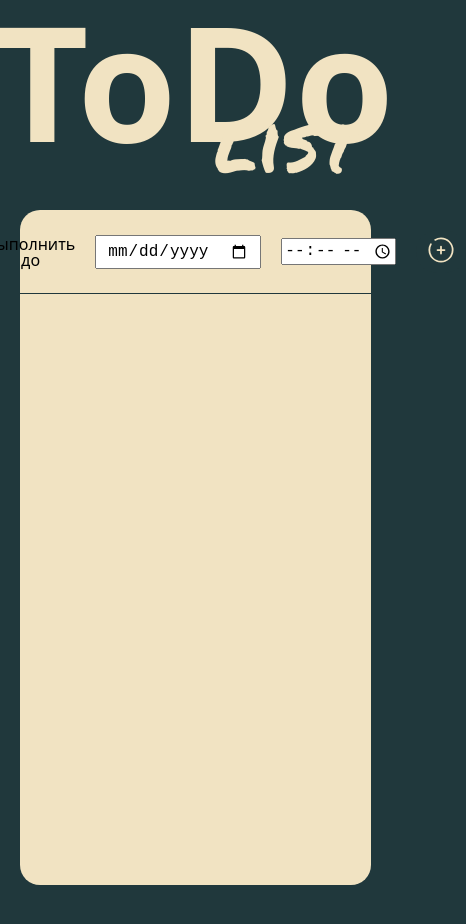
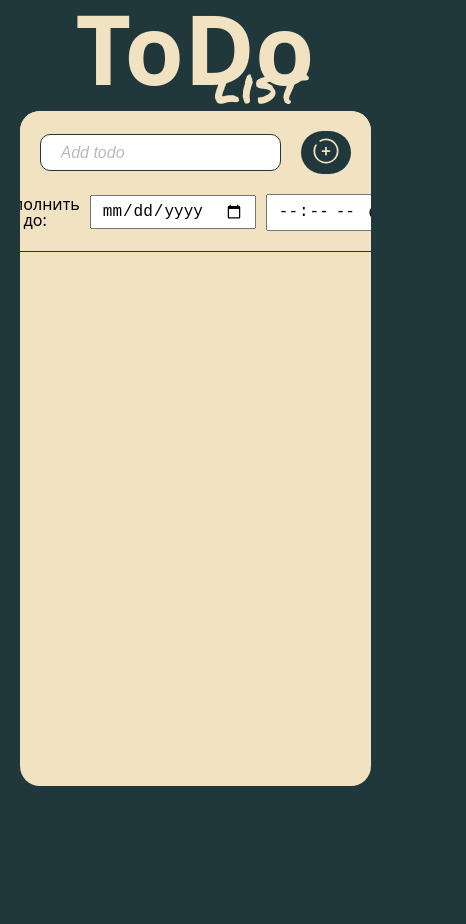
Before and after one commit to kirillxxn/TodoList, a React (Vite) app: page / in a window 390 px wide. Shown: the top 924 px of the page, 466 px wide, since content can reach past the window. After the commit the page ends 844 px from the top, so only its background shows below. Built offline with nearby package versions, Linux system fonts and the light colour scheme.

Commit message:
clean_code

```diff
--- a/package.json
+++ b/package.json
@@ -13,6 +13,7 @@
 	},
 	"homepage": "https://kirillxxn.github.io/TodoList",
 	"dependencies": {
+		"framer-motion": "^12.23.22",
 		"react": "^19.1.1",
 		"react-dom": "^19.1.1",
 		"react-hot-toast": "^2.6.0",
--- a/src/components/Todo/Todo.module.css
+++ b/src/components/Todo/Todo.module.css
@@ -37,11 +37,22 @@
 	align-items: center;
 	gap: 20px;
 	border-bottom: 1px solid #20383c;
+	position: sticky;
+	top: 0;
+	left: 0;
+	z-index: 999;
+	background-color: #f1e3c2;
+}
+.add__todo-input-btn {
+	display: flex;
+	width: 50%;
+	align-items: center;
+	gap: 20px;
 }
 .todo-input {
 	background-color: white;
 	border-radius: 10px;
-	width: 40%;
+	width: 100%;
 	height: 25px;
 	transition: all 0.3s ease-in-out;
 	border: 1px solid #20383c;
@@ -62,10 +73,17 @@
 .todo-input:focus-visible {
 	outline: none;
 }
+.add__todo_date-container {
+	display: flex;
+	align-items: center;
+	flex-direction: row;
+	gap: 10px;
+}
 .todo-input-date {
 	color: black;
 	padding: 5px 10px;
 }
+
 .todo-button {
 	background-color: #20383c;
 	border: none;
@@ -99,8 +117,9 @@
 	grid-column-gap: 0px;
 	grid-row-gap: 0px;
 	list-style-type: none;
-	overflow: scroll;
+	overflow: auto;
 	gap: 20px;
+	position: relative;
 	padding: 10px;
 }
 .todo__item {
@@ -108,6 +127,7 @@
 	border-radius: 20px;
 	transition: all 0.3s ease-in-out;
 	border: 1px #20383c solid;
+	min-height: 150px;
 }
 .uncompleted {
 	background-color: #e4e3df;
@@ -241,7 +261,30 @@
 }
 
 @media (max-width: 768px) {
+	.container {
+		gap: 15px;
+	}
+	.container-title {
+		font-size: 6rem;
+	}
+	.container-subtitle {
+		font-size: 3rem;
+		top: 60px;
+		right: 50px;
+	}
+	.todolist-add-todo {
+		display: flex;
+		flex-direction: column;
+		justify-content: center;
+		align-items: center;
+	}
 	.section-todolist {
 		width: 90%;
+		overflow-x: scroll;
+	}
+	.add__todo-input-btn {
+		width: 100%;
+		align-items: center;
+		gap: 20px;
 	}
 }
--- a/src/components/Todo/Todo.tsx
+++ b/src/components/Todo/Todo.tsx
@@ -5,38 +5,30 @@ import DeleteTodoIcon from '..//..//assets/icons/icon-delete-todo.svg'
 import DoneTodoIcon from '..//..//assets/icons/icon-done-todo.svg'
 import { useToDoStore } from '../../data/stores/useToDoStore'
 import { useRef, useState } from 'react'
-import { Flip, toast, type ToastTransition } from 'react-toastify'
+import { toast } from 'react-toastify'
 import Modal from '../Modal/Modal'
 import type { TModal } from '../Modal/TypeModal'
+import { toastConfig } from '../../utils/config/toast'
+import { formatDate, formatDateNoTime } from '../../utils/config/formatDate'
+
 const Todo = () => {
+	/* Рефы */
 	const modalRef = useRef<TModal>(null)
+
+	/* Store */
 	const { tasks, addTodo, removeTodo, toggleTodo } = useToDoStore()
+
+	/* Состояния */
 	const [inputValue, setInputValue] = useState('')
 	const [inputDateValue, setInputDateValue] = useState('')
 	const [inputTimeValue, setInputTimeValue] = useState('')
-	type TToast = {
-		autoClose: number
-		hideProgressBar: boolean
-		closeOnClick: boolean
-		pauseOnHover: boolean
-		draggable: boolean
-		progress: undefined
-		theme: string
-		transition: ToastTransition
-	}
-	const toastConfig: TToast = {
-		autoClose: 1000,
-		hideProgressBar: false,
-		closeOnClick: false,
-		pauseOnHover: false,
-		draggable: true,
-		progress: undefined,
-		theme: 'dark',
-		transition: Flip,
-	}
+
+	/* Функции Todo */
 	const handleAddTodo = () => {
 		if (inputValue.trim()) {
 			addTodo(inputValue, inputDateValue, inputTimeValue)
+			setInputDateValue('')
+			setInputTimeValue('')
 			setInputValue('')
 			toast.success('Добавлено', toastConfig)
 		}
@@ -50,28 +42,16 @@ const Todo = () => {
 			handleAddTodo()
 		}
 	}
-	const formatDate = (date: Date) => {
-		return new Date(date).toLocaleString('ru-RU', {
-			day: '2-digit',
-			month: '2-digit',
-			year: 'numeric',
-			hour: '2-digit',
-			minute: '2-digit',
-		})
-	}
-	const formatDateNoTime = (date: Date | string) => {
-		return new Date(date).toLocaleDateString('ru-RU', {
-			day: '2-digit',
-			month: '2-digit',
-			year: 'numeric',
-		})
-	}
+
+	/* Сортировка задач */
 	const sortTasks = tasks.sort((a, b) => {
 		if (a.completed === b.completed) {
 			return new Date(b.createdAt).getTime() - new Date(a.createdAt).getTime()
 		}
 		return a.completed ? 1 : -1
 	})
+
+	/* Контент */
 	return (
 		<>
 			<div className={styles['container']}>
@@ -79,6 +59,7 @@ const Todo = () => {
 				<h2 className={styles['container-subtitle']}>list</h2>
 				<section className={styles['section-todolist']}>
 					<div className={styles['todolist-add-todo']}>
+						<div className={styles['add__todo-input-btn']}>
 							<input
 								className={styles['todo-input']}
 								type='text'
@@ -87,7 +68,16 @@ const Todo = () => {
 								onChange={e => setInputValue(e.target.value)}
 								onKeyDown={handleEnterPress}
 							/>
-						<label htmlFor='date'>Выполнить до</label>
+							<button onClick={handleAddTodo} className={styles['todo-button']}>
+								<img
+									className={styles['todo-button-icon']}
+									src={AddTodoIcon}
+									alt='Иконка добавления задачи'
+								/>
+							</button>
+						</div>
+						<div className={styles['add__todo_date-container']}>
+							<label htmlFor='date'>Выполнить до:</label>
 							<input
 								className={styles['todo-input-date']}
 								type='date'
@@ -97,17 +87,12 @@ const Todo = () => {
 								onChange={e => setInputDateValue(e.target.value)}
 							/>
 							<input
+								className={styles['todo-input-date']}
 								type='time'
 								value={inputTimeValue}
 								onChange={e => setInputTimeValue(e.target.value)}
 							/>
-						<button onClick={handleAddTodo} className={styles['todo-button']}>
-							<img
-								className={styles['todo-button-icon']}
-								src={AddTodoIcon}
-								alt='Иконка добавления задачи'
-							/>
-						</button>
+						</div>
 					</div>
 					<div className={styles['todo']}>
 						<ul className={styles['todo__list']}>
@@ -185,7 +170,7 @@ const Todo = () => {
 										<img
 											className={styles['btn__delete-icon']}
 											src={DeleteTodoIcon}
-											alt=''
+											alt='Иконка удаления задачи'
 										/>
 									</button>
 								</li>
--- /dev/null
+++ b/src/utils/config/formatDate.ts
@@ -0,0 +1,16 @@
+export const formatDate = (date: Date) => {
+	return new Date(date).toLocaleString('ru-RU', {
+		day: '2-digit',
+		month: '2-digit',
+		year: 'numeric',
+		hour: '2-digit',
+		minute: '2-digit',
+	})
+}
+export const formatDateNoTime = (date: Date | string) => {
+	return new Date(date).toLocaleDateString('ru-RU', {
+		day: '2-digit',
+		month: '2-digit',
+		year: 'numeric',
+	})
+}
--- /dev/null
+++ b/src/utils/config/toast.ts
@@ -0,0 +1,21 @@
+import { Flip, type ToastTransition } from 'react-toastify'
+export type TToast = {
+	autoClose: number
+	hideProgressBar: boolean
+	closeOnClick: boolean
+	pauseOnHover: boolean
+	draggable: boolean
+	progress: undefined
+	theme: string
+	transition: ToastTransition
+}
+export const toastConfig: TToast = {
+	autoClose: 1000,
+	hideProgressBar: false,
+	closeOnClick: false,
+	pauseOnHover: false,
+	draggable: true,
+	progress: undefined,
+	theme: 'dark',
+	transition: Flip,
+}
--- a/vite.config.ts
+++ b/vite.config.ts
@@ -5,4 +5,9 @@ import react from '@vitejs/plugin-react'
 export default defineConfig({
 	plugins: [react()],
 	base: '/TodoList/',
+	server: {
+		host: '0.0.0.0',
+		port: 3001,
+		strictPort: false,
+	},
 })
```
Also changed, not shown: 1 other file (tests, documents, lock files or other folders). Lines whose indentation alone changed are shown as unchanged.
